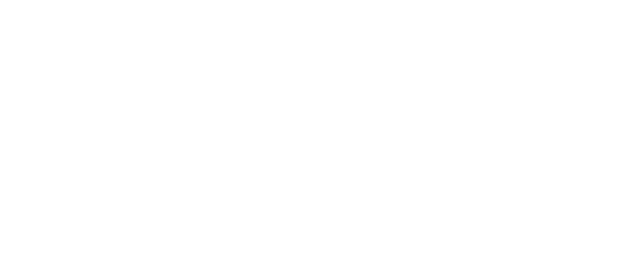
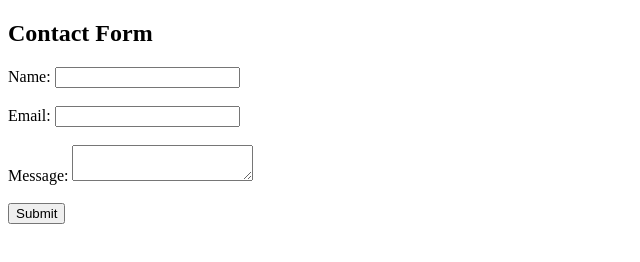
Before and after one commit to BhushanBagde123/Terraform-project, a plain HTML site: page frontend/index.html in a window 1280 px wide. Shown: the whole page, without its empty margins (0-640 px from the left). Drawn offline with Linux system fonts and the light colour scheme.

Commit message:
minor changes

```diff
--- a/frontend/index.html
+++ b/frontend/index.html
@@ -1,11 +1,27 @@
 <!DOCTYPE html>
-<html lang="en">
+<html>
 <head>
-    <meta charset="UTF-8">
-    <meta name="viewport" content="width=device-width, initial-scale=1.0">
-    <title>Document</title>
+<title>Contact Form</title>
 </head>
+
 <body>
+
+<h2>Contact Form</h2>
+
+<form action="http://ALB-DNS/submit" method="POST">
+
+Name:
+<input type="text" name="name"><br><br>
+
+Email:
+<input type="email" name="email"><br><br>
+
+Message:
+<textarea name="message"></textarea><br><br>
+
+<button type="submit">Submit</button>
+
+</form>
 
 </body>
 </html>
```
Also changed, not shown: 10 other files.
